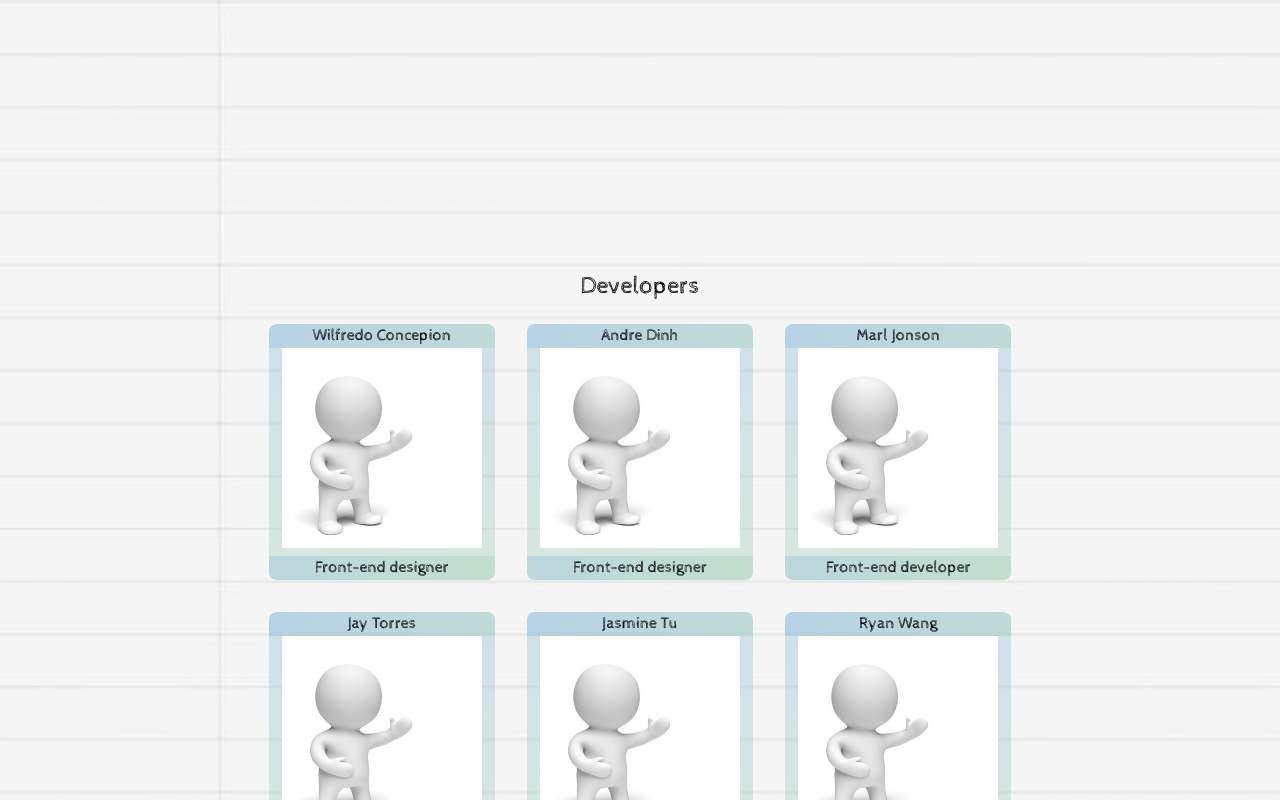
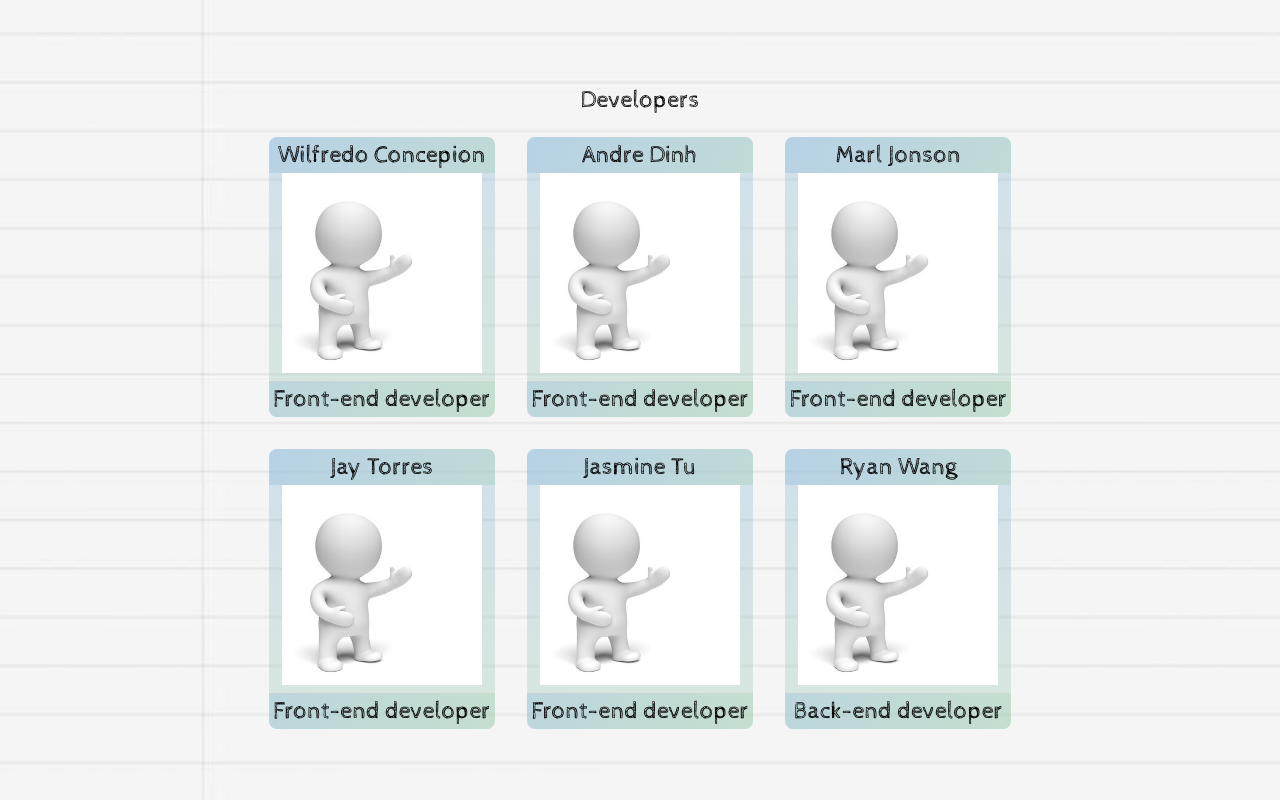
Before and after one commit to WangRyan408/Draft.ly, a React (Vite) app in the folder draftly/: page /about in a window 1280 px wide. Shown: the part 840-1640 px from the top of the page. Built offline with nearby package versions, Linux system fonts and the light colour scheme; a web font is replaced by a local one.

Commit message:
Added page titles & fade-in effect

```diff
--- a/draftly/src/components/Navbar.css
+++ b/draftly/src/components/Navbar.css
@@ -28,7 +28,7 @@
   nav {
     display: flex;
     flex-direction: row;
-
+    font-size: 1.25rem;
   }
 
   ul {
--- a/draftly/src/components/Navbar.jsx
+++ b/draftly/src/components/Navbar.jsx
@@ -30,7 +30,6 @@ export default function Navbar() {
                 Builder
               </NavLink>
             </li>
-            /TEMP FOR TEST/
             <li className='nav-link'>
               <NavLink
                 to="/Loading"
--- a/draftly/src/css/About.css
+++ b/draftly/src/css/About.css
@@ -5,6 +5,19 @@
     font-style: normal;
     font-weight: 500;
     font-stretch: normal;
+}
+
+.fade-in {
+    animation: fade-in 0.75s;
+}
+
+@keyframes fade-in {
+    from {
+        opacity: 0;
+    }
+    to {
+        opacity: 100;
+    }
 }
 
 /* uncommenting will make all bgs gradient
@@ -61,6 +74,7 @@ body {
     justify-content: center;
     background: linear-gradient(90deg, rgba(138,184,219,0.35) 0%, rgba(161,206,177,0.35) 100%);
     border-radius: 0.5rem 0.5rem 0 0;
+    font-size: 1.5rem;
 }
 
 #devs-wrapper-cards > .card > .image {
@@ -73,4 +87,5 @@ body {
     justify-content: center;
     background: linear-gradient(90deg, rgba(138,184,219,0.35) 0%, rgba(161,206,177,0.35) 100%);
     border-radius: 0 0 0.5rem 0.5rem;
+    font-size: 1.5rem;
 }
--- a/draftly/src/css/Builder.css
+++ b/draftly/src/css/Builder.css
@@ -16,7 +16,20 @@
     font-style: normal;
     font-weight: 400;
     font-stretch: normal;
- }
+}
+
+.fade-in {
+    animation: fade-in 0.75s;
+}
+
+@keyframes fade-in {
+    from {
+        opacity: 0;
+    }
+    to {
+        opacity: 100;
+    }
+}
 
 /* uncommenting will make all bgs gradient
 body {
@@ -34,11 +47,11 @@ body {
     width: 80px;
     margin-top: 40px;
     opacity: 0.75;
+    padding-bottom: 37.5vh;
 }
 
 #section-1 {
     margin-top: 35vh;
-    margin-bottom: 30vh;
 }
 
 #section-1 .title {
--- a/draftly/src/css/Download.css
+++ b/draftly/src/css/Download.css
@@ -1,3 +1,16 @@
+.fade-in {
+    animation: fade-in 0.75s;
+}
+
+@keyframes fade-in {
+    from {
+        opacity: 0;
+    }
+    to {
+        opacity: 100;
+    }
+}
+
 #download-msg {
     margin-top: 300px;
 }
--- a/draftly/src/css/Home.css
+++ b/draftly/src/css/Home.css
@@ -4,6 +4,19 @@ body {
     background: url("../assets/lined_paper_bg.png");
     background-size: cover;
     font-family: "CabinSketchReg", serif;
+}
+
+.fade-in {
+    animation: fade-in 0.75s;
+}
+
+@keyframes fade-in {
+    from {
+        opacity: 0;
+    }
+    to {
+        opacity: 100;
+    }
 }
 
 #title {
@@ -24,7 +37,7 @@ body {
 }
 
 #section-3 {
-    height: 60vh;
+    height: 80vh;
 }
 
 #landing-page {
@@ -62,7 +75,7 @@ button {
     background: linear-gradient(#8AB8DB 0%, #B7CDDE 100%);
     color: white;
     font-family: "VT323", serif;
-    font-size: 36px;
+    font-size: 4rem;
 }
 
 #main-boxes-wrapper {
--- a/draftly/src/css/Loading.css
+++ b/draftly/src/css/Loading.css
@@ -1,3 +1,16 @@
+.fade-in {
+    animation: fade-in 0.75s;
+}
+
+@keyframes fade-in {
+    from {
+        opacity: 0;
+    }
+    to {
+        opacity: 100;
+    }
+}
+
 #loading-page img {
     width: 500px;
     margin-top: 380px;
--- a/draftly/src/pages/About.jsx
+++ b/draftly/src/pages/About.jsx
@@ -3,7 +3,8 @@ import placeholder from '../assets/placeholder_guy.jpg';
 
 function About() {
     return (
-        <div>
+        <div className='fade-in'>
+            <title>About | Draftly</title>
             <div id='section-1'>
                 <h1 id='h1-about'>Why Draftly?</h1>
             </div>
@@ -20,14 +21,14 @@ function About() {
                         <div className='image'>
                             <img src={placeholder}></img>
                         </div>
-                        <div className='role'>Front-end designer</div>
+                        <div className='role'>Front-end developer</div>
                     </div>
                     <div className='card'>
                         <div className='name'>Andre Dinh</div>
                         <div className='image'>
                             <img src={placeholder}></img>
                         </div>
-                        <div className='role'>Front-end designer</div>
+                        <div className='role'>Front-end developer</div>
                     </div>
                     <div className='card'>
                         <div className='name'>Marl Jonson</div>
@@ -48,7 +49,7 @@ function About() {
                         <div className='image'>
                             <img src={placeholder}></img>
                         </div>
-                        <div className='role'>Front-end designer</div>
+                        <div className='role'>Front-end developer</div>
                     </div>
                     <div className='card'>
                         <div className='name'>Ryan Wang</div>
--- a/draftly/src/pages/Builder.jsx
+++ b/draftly/src/pages/Builder.jsx
@@ -4,7 +4,8 @@ import arrow from '../assets/dashed_arrow_small.png';
 
 function Builder() {
     return (
-        <div>
+        <div className='fade-in'>
+            <title>Builder | Draftly</title>
             <div id='section-1'>
                 <div className='title'>
                     Let&apos;s get started
@@ -36,8 +37,8 @@ function Builder() {
                     <input type='text' placeholder='School, college, or university name'/>
                 </div>
                 <div className='builder-input-wrapper-2'>
-                    <input type='text' placeholder='Start year (ex: 2022)'/>
-                    <input type='text' placeholder='End year (ex: 2026)'/>
+                    <input type='text' placeholder='Start year'/>
+                    <input type='text' placeholder='End year'/>
                 </div>
 
                 <br></br>
@@ -49,11 +50,11 @@ function Builder() {
                     <input type='text' placeholder='Project title'/>
                 </div>
                 <div className='builder-input-wrapper-2'>
-                    <input type='text' placeholder='Start month and year (ex: Jun. 2024)'/>
-                    <input type='text' placeholder='End month and year (ex: Aug. 2024)'/>
+                    <input type='text' placeholder='Start month, year (ex: Jun. 2024)'/>
+                    <input type='text' placeholder='End month, year (ex: Aug. 2024)'/>
                 </div>
                 <div className='builder-input-wrapper-1'>
-                    <input type='text' placeholder='What you did...'/>
+                    <input type='text' placeholder='Describe what you did...'/>
                 </div>
 
                 <br></br>
--- a/draftly/src/pages/Download.jsx
+++ b/draftly/src/pages/Download.jsx
@@ -7,7 +7,8 @@ import "../fonts/VT323-Regular.ttf";
 
 function Download() {
     return (
-        <div>
+        <div className='fade-in'>
+            <title>Download | Draftly</title>
             <h1 id='download-msg'>Download your resume now!</h1>
             <h2 id='thank-you-msg'>Thank you for using Draftly. :)</h2>
             <button>Download PDF</button>
--- a/draftly/src/pages/Home.jsx
+++ b/draftly/src/pages/Home.jsx
@@ -14,8 +14,8 @@ function Home() {
     const navigate = useNavigate();
 
     return (
-        <div id='home'>
-
+        <div id='home' className='fade-in'>
+            <title>Home | Draftly</title>
             <div id='landing-page'>
                 <br></br>
                 <div id='landing-page-image'>
@@ -25,7 +25,7 @@ function Home() {
 
             <div id='section-2'>
                 <h2 id='subtext-1'>Custom resume generation on a job-by-job basis.</h2>
-                <button id='get-started' onClick={() => navigate('/Builder')}>Get Started</button>
+                <button id='get-started' onClick={() => navigate('/Builder')}>Get started</button>
             </div>
 
             <div id='section-3'>
--- a/draftly/src/pages/Loading.jsx
+++ b/draftly/src/pages/Loading.jsx
@@ -9,7 +9,8 @@ import airplane from '../assets/paper_airplane.gif';
 
 function Loading() {
     return (
-        <div>
+        <div className='fade-in'>
+            <title>Loading... | Draftly</title>
             <div id='loading-page'>
             <img src={logo} alt="loading..." />
             </div>
```
